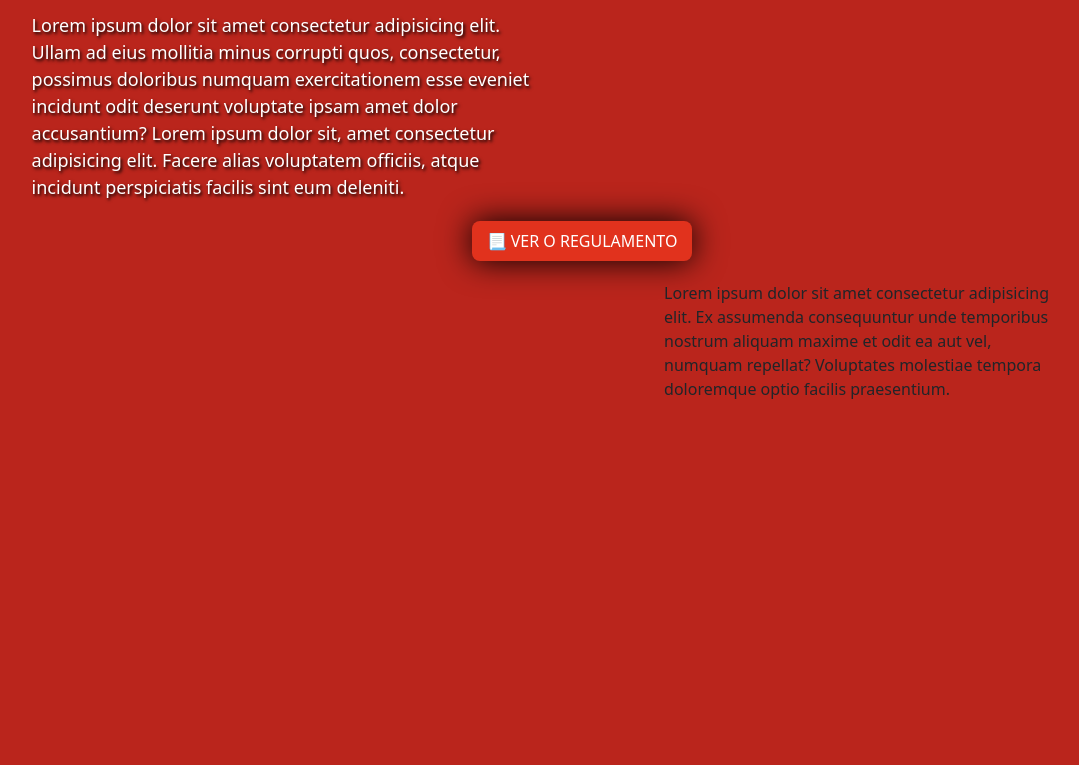
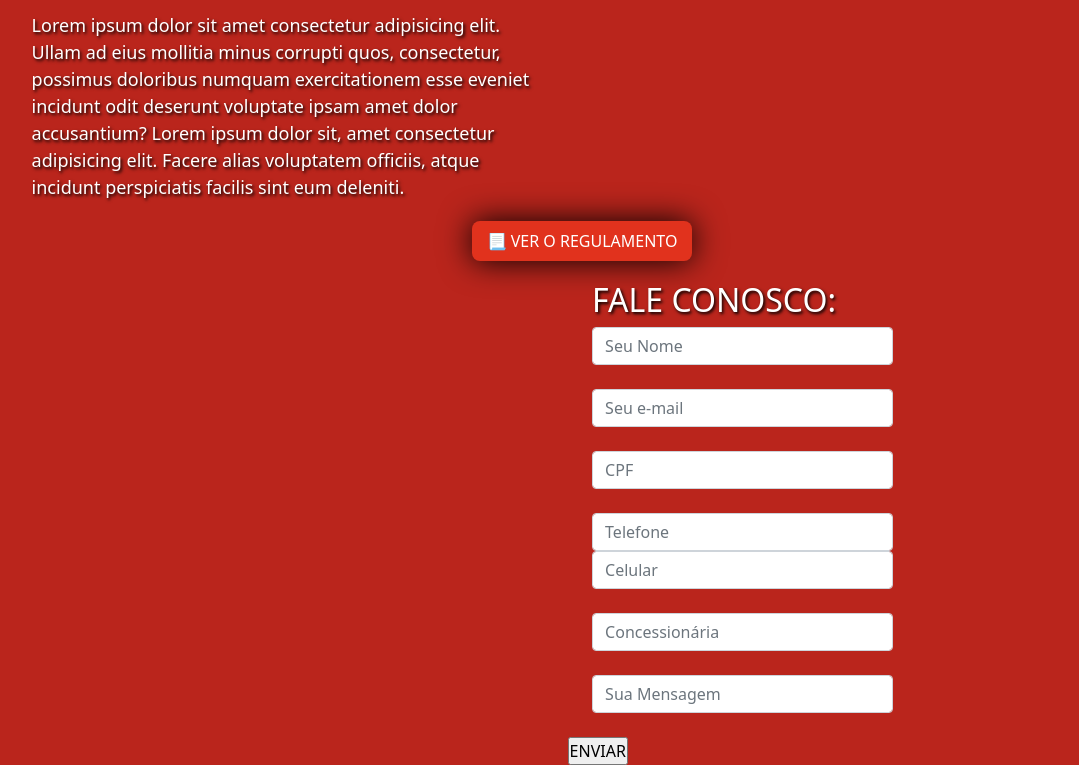
Before and after one commit to JosueCombatSerafim/Projeto-Agence-Consulting, a plain HTML site: page index.html in a window 1280 px wide. Shown: the part 476-1241 px from the top of the page, without its empty margins (58-1137 px from the left). Before the commit the page ends 893 px from the top, so only its background shows below. Drawn offline with nearby package versions, Linux system fonts and the light colour scheme.

Commit message:
add form beta

```diff
--- a/index.html
+++ b/index.html
@@ -42,7 +42,29 @@
         </div>
         <div class="col">
             <div class="form">
-                <p>Lorem ipsum dolor sit amet consectetur adipisicing elit. Ex assumenda consequuntur unde temporibus nostrum aliquam maxime et odit ea aut vel, numquam repellat? Voluptates molestiae tempora doloremque optio facilis praesentium.</p>
+                <h2>FALE CONOSCO:</h2>
+                <div class="form-group">
+                    <input type="text" name="nome" id="nome" placeholder="Seu Nome" class="form-control"><br>
+                </div>
+                <div class="form-group">
+                    <input type="email" name="email" id="email" placeholder="Seu e-mail" class="form-control"><br>
+                </div>
+                <div class="form-group">
+                    <input type="text" name="cpf" id="cpf" placeholder="CPF" class="form-control"><br>
+                </div>
+                <div class="form-group">
+                    <input type="tel" name="telefone" id="telefone" placeholder="Telefone" class="form-control">
+                </div>
+                <div class="form-group">
+                    <input type="tel" name="celular" id="celular" placeholder="Celular" class="form-control"><br>
+                </div>
+                <div class="form-group">
+                    <input type="text" name="c" id="c" placeholder="Concessionária" class="form-control"><br>
+                </div>
+                <div class="form-group">
+                    <input type="text" name="mensagem" id="mensagem" placeholder="Sua Mensagem" class="form-control"><br>
+                </div>
+                <input type="button" value="ENVIAR">
             </div>
         </div>
     </div>
@@ -53,8 +75,10 @@
         function botao(){
             if ($('.regulation').css('display') == 'block') {
                 $('.regulation').css({'display':'none'})
+                $('.form').css({'margin-left':'40vw'})
             } else {
                 $('.regulation').css({'display':'block'})
+                $('.form').css({'margin-left':'0'})
             }
         }
 
--- a/style/style.scss
+++ b/style/style.scss
@@ -79,10 +79,10 @@ body{
     }
 
     .regulation{
-        margin: 0;
+        margin: 0 0 30px;
         padding: 10px;
         display: none;
-        width: 550px;
+        width: 650px;
         height: fit-content;
         border-radius: 15px;
 
@@ -90,4 +90,13 @@ body{
         color: white;
         text-shadow: black 0.1em 0.1em 0.2em
     }
+
+    .form{
+        width: 350px;
+        margin-right: 0;
+        margin-left: 40vw;
+        float: right;
+        color: white;
+        text-shadow: black 0.1em 0.1em 0.2em
+    }
 }
```
Also changed, not shown: style/style.css, 1 other file.
